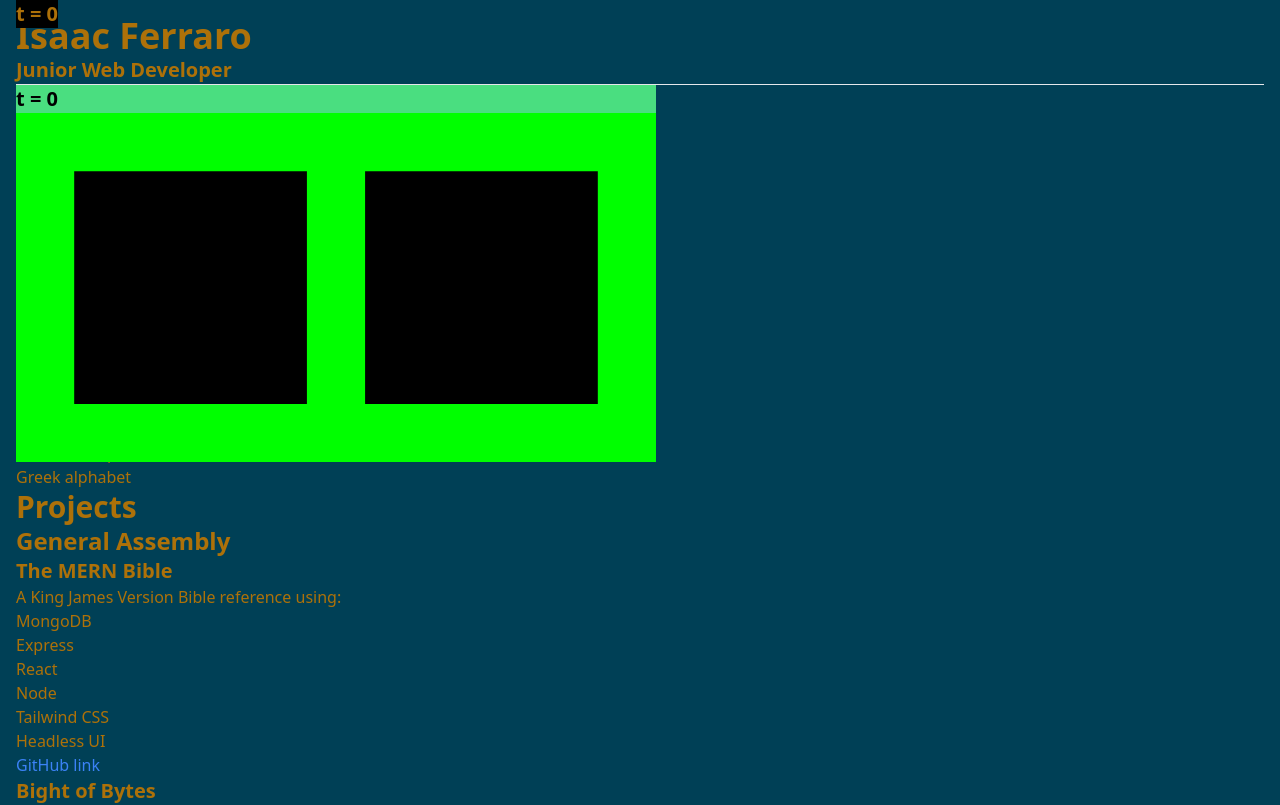
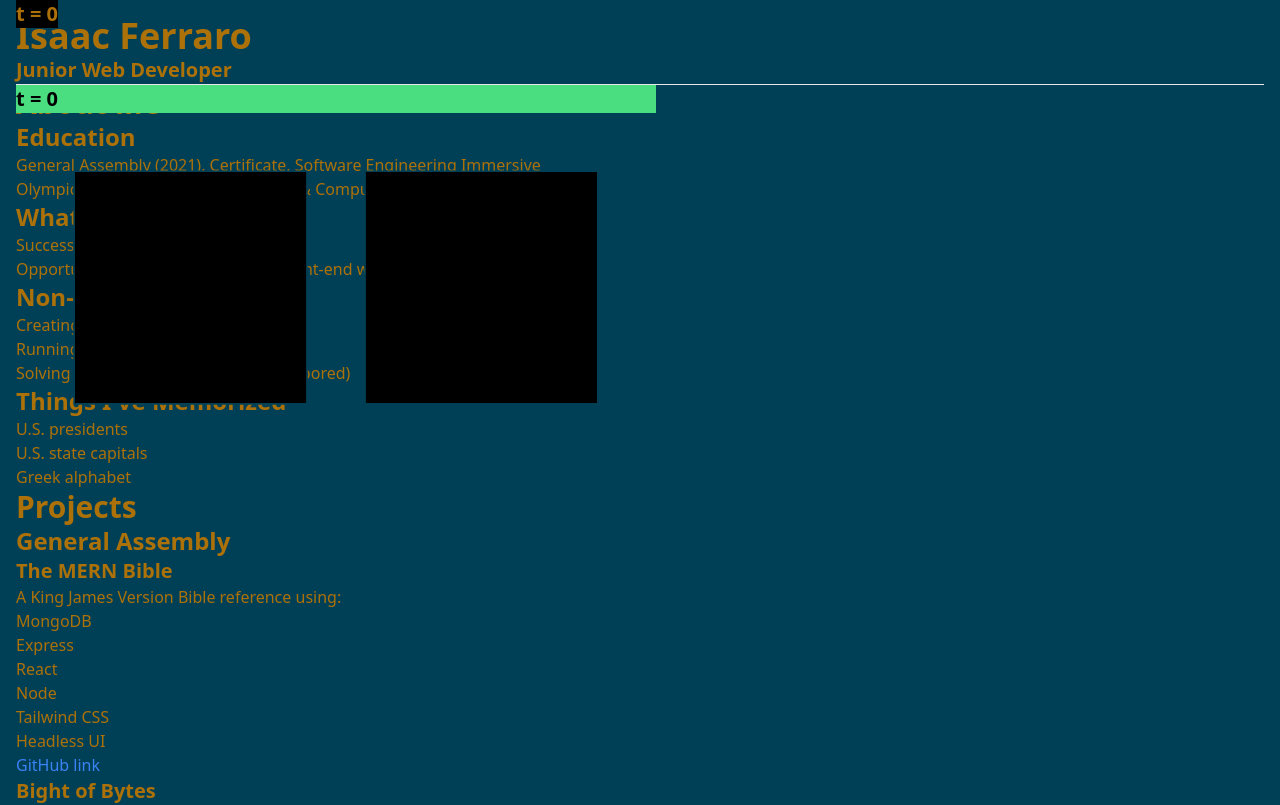
Before and after one commit to iferraro/portfolio, a React (Create React App) app: page / in a window 1280 px wide. Shown: the top 805 px of the page. Built offline with nearby package versions, Linux system fonts and the light colour scheme.

Commit message:
Used thin stroke to temporarily fix thin-line issue

```diff
--- a/src/features/Northwest/Northwest.tsx
+++ b/src/features/Northwest/Northwest.tsx
@@ -100,13 +100,13 @@ const Northwest = () => {
     <div className="fixed w-1/2">
       <p className="text-xl text-black font-bold bg-green-400">t = {t}</p>
       <svg viewBox={viewBox}>
-        <path d={boxPath} fill="#00FF00" />
-        <path d={nPath} fill="black" />
-        <path d={nToothTopPath} fill="#00FF00" />
-        <path d={nToothBottomPath} fill="#00FF00" />
-        <path d={wPath} fill="black" />
-        <path d={wToothLeftPath} fill="#00FF00" />
-        <path d={wToothRightPath} fill="#00FF00" />
+        {/* <path d={boxPath} fill="#00FF00" /> */}
+        <path d={nPath} fill="black" stroke="#004056" strokeWidth={1} />
+        <path d={nToothTopPath} fill="#004056" />
+        <path d={nToothBottomPath} fill="#004056" />
+        <path d={wPath} fill="black" stroke="#004056" strokeWidth={1} />
+        <path d={wToothLeftPath} fill="#004056" />
+        <path d={wToothRightPath} fill="#004056" />
       </svg>
       {/* putting graph inside of sub-component will cause graph to only stay
       inside the sub-component, even if sticky */}
```
